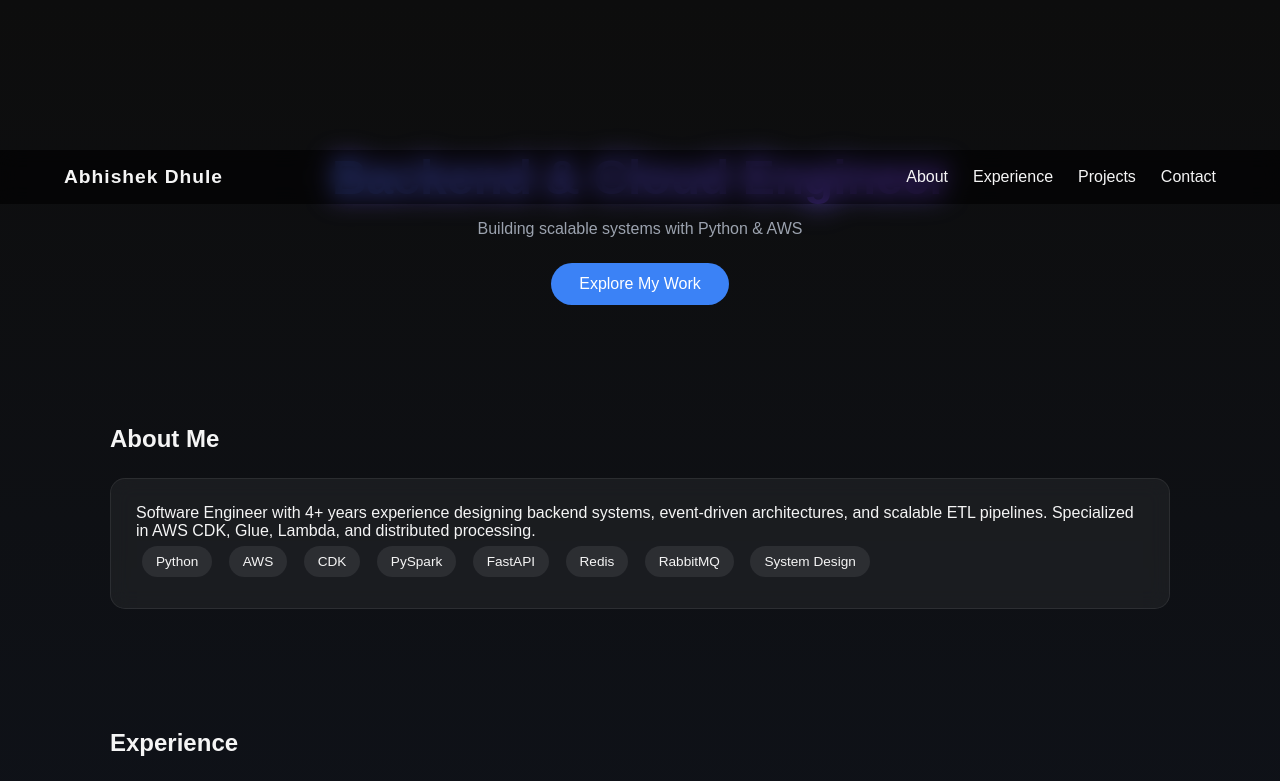
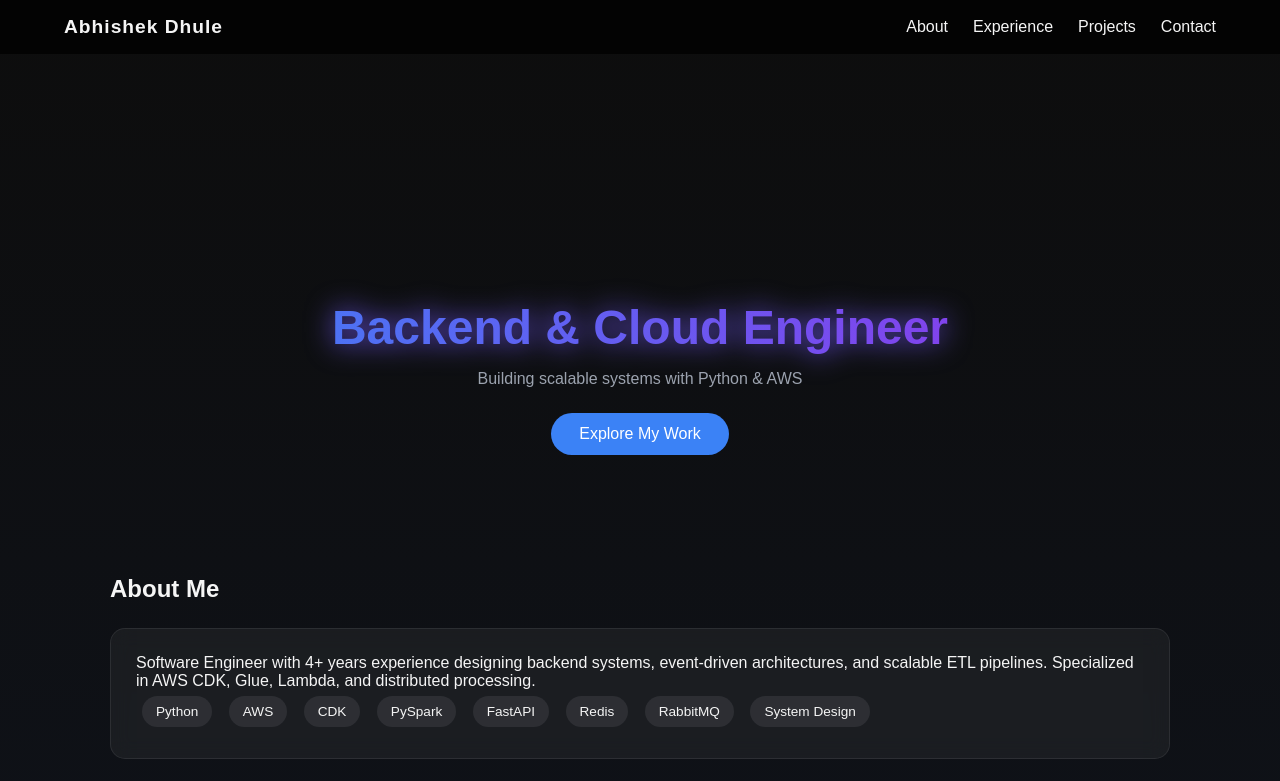
Before and after one commit to abhishekkdhule/abhishekkdhule.github.io, a plain HTML site: page index.html in a window 1280 px wide. Shown: the top 781 px of the page. Drawn offline with Linux system fonts and the light colour scheme.

Commit message:
Adjust header background and hero padding

```diff
--- a/index.html
+++ b/index.html
@@ -29,9 +29,11 @@
 
 header {
     position: fixed;
+    top: 0;              /* 👈 important fix */
+    left: 0;
     width: 100%;
     backdrop-filter: blur(10px);
-    background: rgba(0,0,0,0.6);
+    background: rgba(0,0,0,0.75);
     z-index: 1000;
 }
 
@@ -121,7 +123,7 @@
 /* Hero */
 .hero {
     text-align: center;
-    margin-top: 150px;
+    padding-top: 180px;
 }
 
 .hero h1 {
```
